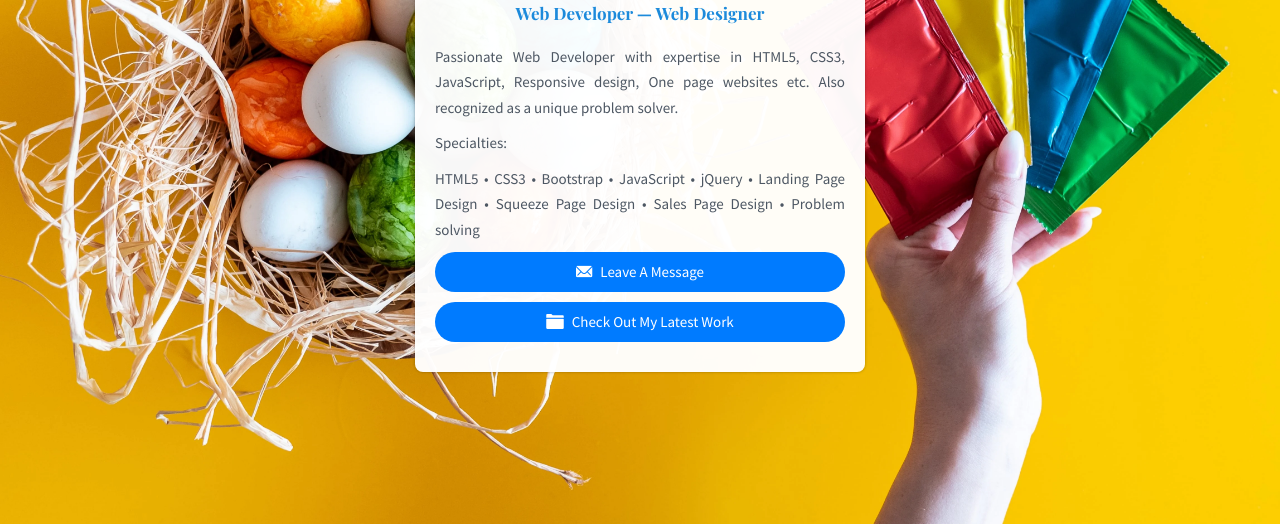
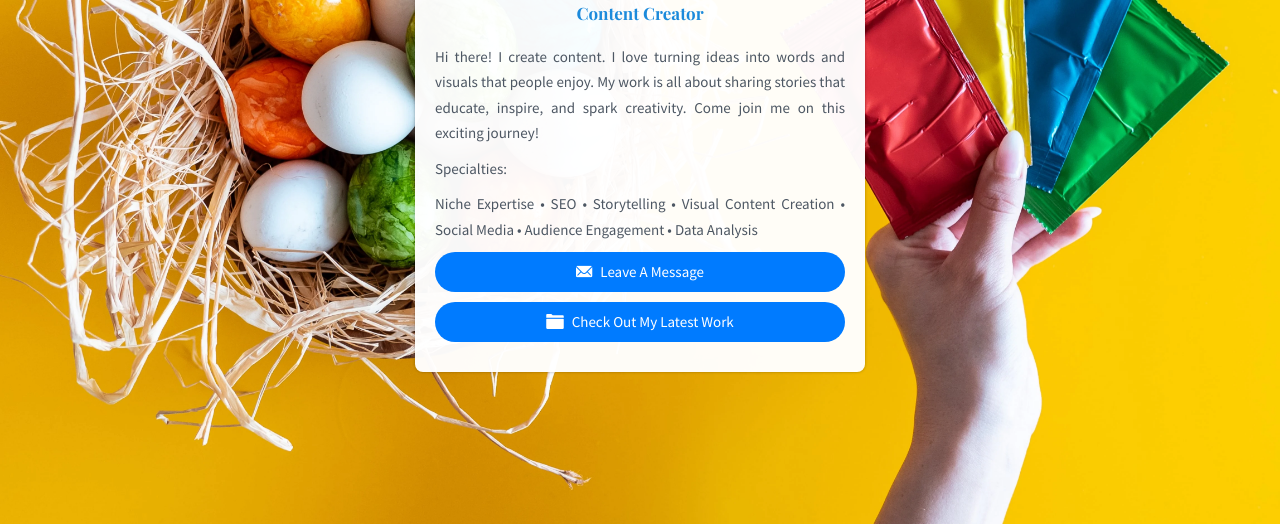
Before and after one commit to DesignRuse/Portfolio-V2, a plain HTML site: page index.html in a window 1280 px wide. Shown: the part 276-800 px from the top of the page. Drawn offline with nearby package versions, Linux system fonts and the light colour scheme.

Commit message:
Update index.html
Update

```diff
--- a/index.html
+++ b/index.html
@@ -1,7 +1,7 @@
 <!DOCTYPE html>
 <html lang="en">
 	<head>
-		<title>Sanjeev Kumar Das | Personal</title>
+		<title>Sonjeeb Kumar Das | Personal</title>
 		<meta name="p:domain_verify" content="a2a922fa2f35a44a8bd90faaf03b2ac4"/>
 		<meta charset="utf-8"/>
 		<meta name="viewport" content="width=device-width, initial-scale=1.0"/>
@@ -32,12 +32,12 @@
 				<div id="main">
 					<div class="title-image"><img src="resources/images/skdas-seated.webp" alt="myImage"/></div>
 					<hr/>
-					<h1>Sanjeev Kumar Das</h1>
+					<h1>Sonjeeb Kumar Das</h1>
 					<hr/>
-					<h2>Web Developer &#8212; Web Designer</h2>
-					<p>Passionate Web Developer with expertise in HTML5, CSS3, JavaScript, Responsive design, One page websites etc. Also recognized as a unique problem solver.</p>
+					<h2>Content Creator</h2>
+					<p>Hi there! I create content. I love turning ideas into words and visuals that people enjoy. My work is all about sharing stories that educate, inspire, and spark creativity. Come join me on this exciting journey!</p>
 					<p>Specialties:</p>
-					<p>HTML5 &#8226; CSS3 &#8226; Bootstrap &#8226; JavaScript &#8226; jQuery &#8226; Landing Page Design &#8226; Squeeze Page Design &#8226; Sales Page Design &#8226; Problem solving</p>
+					<p>Niche Expertise &#8226; SEO &#8226; Storytelling &#8226; Visual Content Creation &#8226; Social Media &#8226; Audience Engagement &#8226; Data Analysis</p>
 					<a href="#contact-modal" class="btn btn-primary"><i class="ion-ios-mail"></i>Leave A Message</a>
 					<a href="#portfolio-modal" class="btn btn-primary"><i class="ion-ios-folder"></i>Check Out My Latest Work</a>
 				</div>
```
